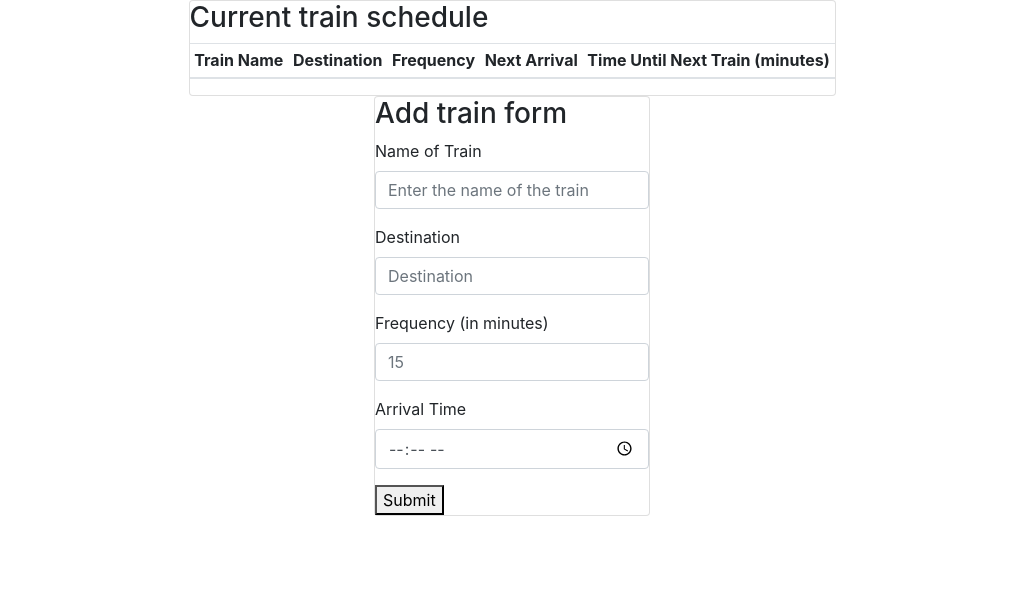
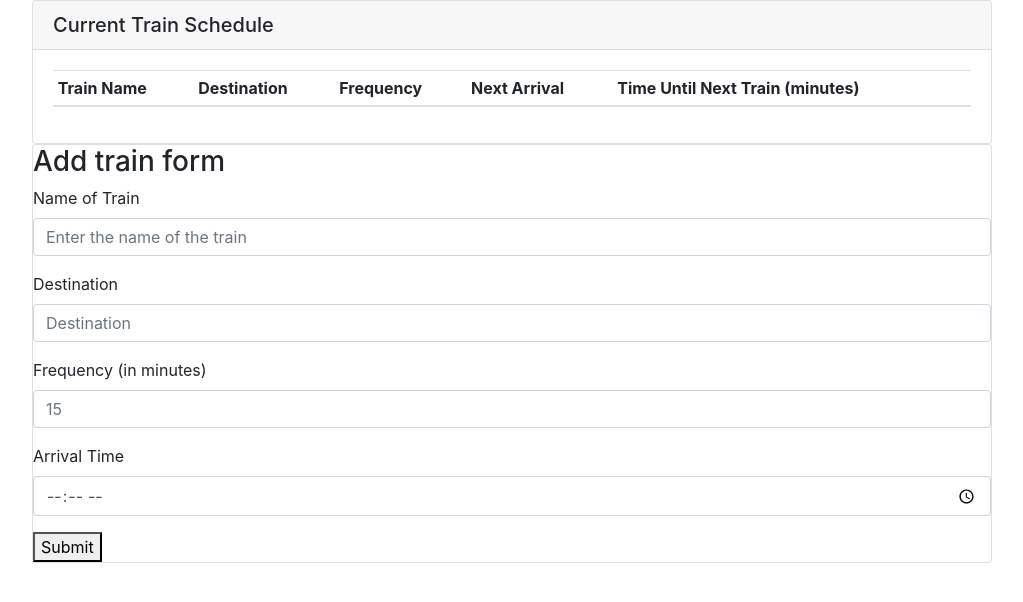
Before and after one commit to katievogel/TrainTime, a plain HTML site: page index.html in a window 1280 px wide. Shown: the whole page, without its empty margins (128-1151 px from the left). Drawn offline with nearby package versions, Linux system fonts and the light colour scheme; no server answers.

Commit message:
properly sized cards

```diff
--- a/index.html
+++ b/index.html
@@ -12,12 +12,10 @@
 
 <body>
 
-
-    <div class="current-train-schedule">
-        <div class="row">
     <div class="card">
+        <h5 class="card-header">Current Train Schedule</h5>
+        <div class="card-body">
             <table class="table table-sm table-hover" id='train-table'>
-                    <h3>Current train schedule</h3>
                 <thead>
                     <tr>
                         <th scope="col">Train Name</th>
@@ -32,9 +30,6 @@
             </table>
         </div>
       </div>
-    </div>
-    <div class="add-train-box">
-        <div class="row">
             <div class="card">
                 <form class="add-train">
                     <h3>Add train form</h3>
@@ -58,8 +53,7 @@
                     <button class="add-train-button" type="button">Submit</button>
                 </form>
             </div>
-        </div>
-    </div>
+
 
 
 
--- a/styles.css
+++ b/styles.css
@@ -2,3 +2,8 @@
     margin: auto;
     max-width: 960px;
 }
+
+.container {
+    margin: auto;
+    max-width: 960px;
+}
```
Lines whose indentation alone changed are shown as unchanged.
